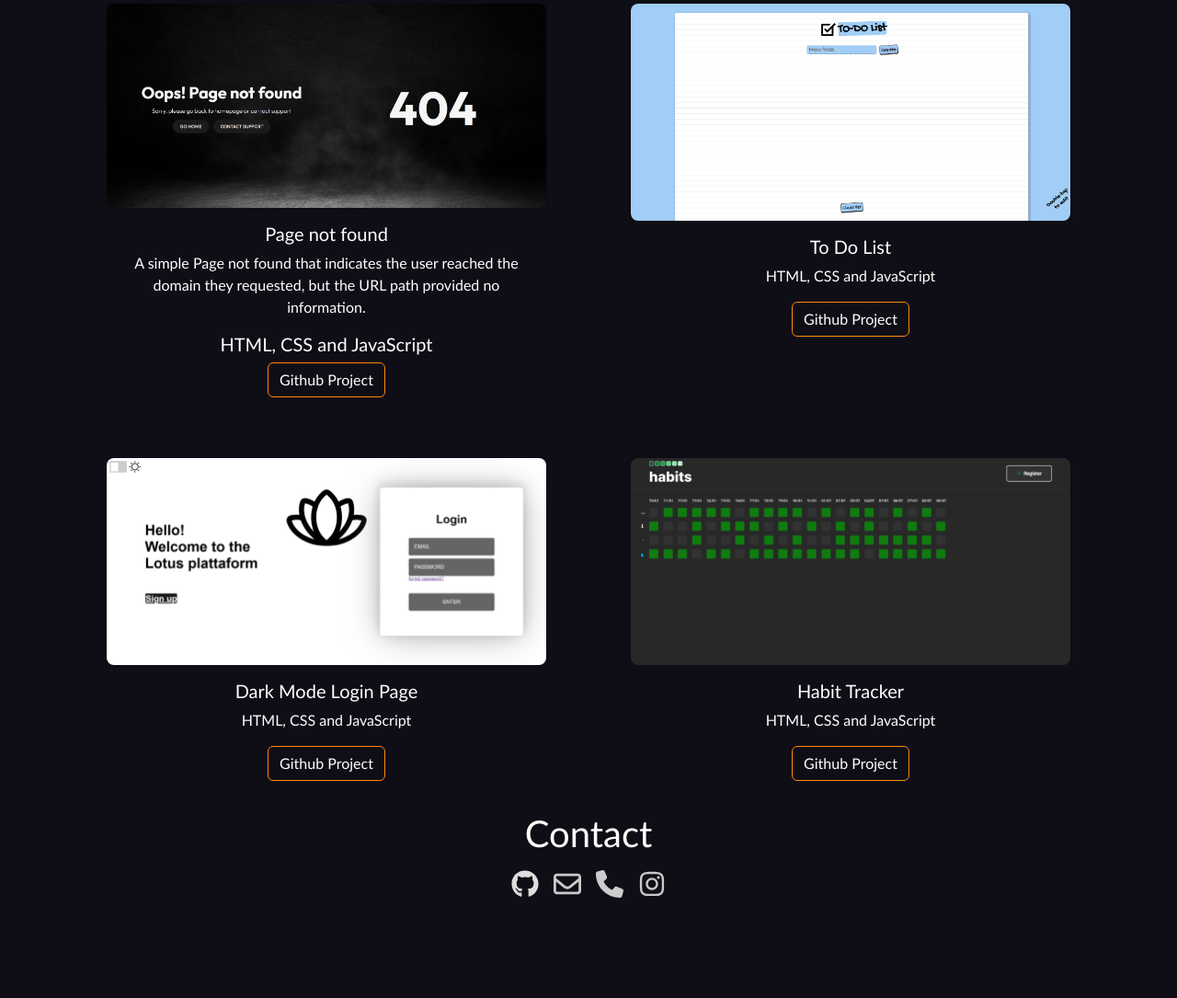
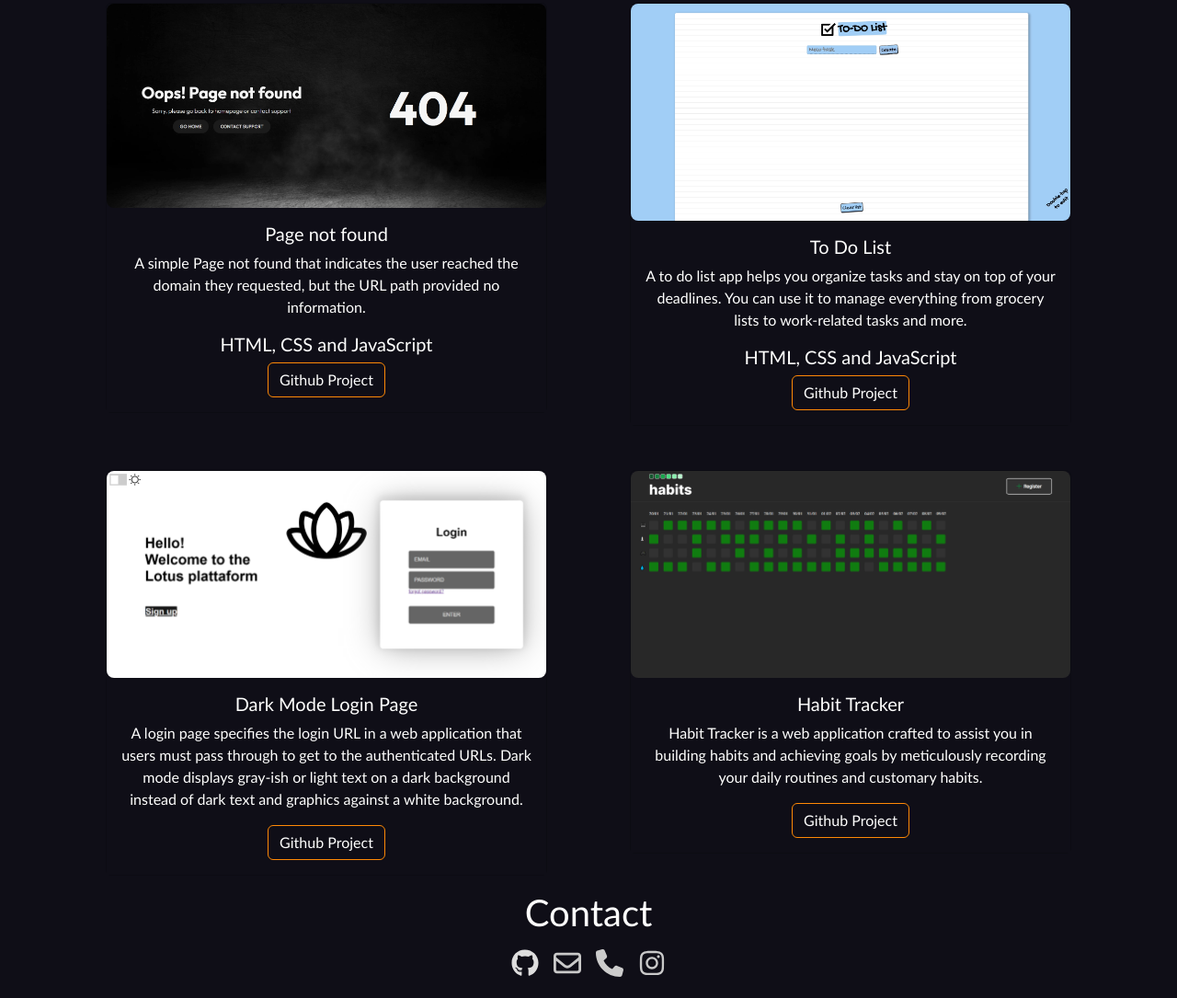
Before and after one commit to DaniloRua/Bootstrap-Portifolio, a plain HTML site: page index.html in a window 1280 px wide. Shown: the part 902-1987 px from the top of the page at 92% size. Before the commit the page ends 1928 px from the top, so only its background shows below. Drawn offline with nearby package versions, Linux system fonts and the light colour scheme.

Commit message:
description projects added

```diff
--- a/css/style.css
+++ b/css/style.css
@@ -66,7 +66,7 @@ header {
 }
 
 .customFooter {
-  height: 10vh;
+  height: 12vh;
 }
 
 .customUl li:hover {
--- a/index.html
+++ b/index.html
@@ -86,7 +86,8 @@
                                     alt="page not found screenshot">
                                 <div class="card-body">
                                     <h5 class="card-title titles">To Do List</h5>
-                                    <p class="card-text"> HTML, CSS and JavaScript</p>
+                                    <p class="card-text"> A to do list app helps you organize tasks and stay on top of your deadlines. You can use it to manage everything from grocery lists to work-related tasks and more.</p>
+                                    <h5>HTML, CSS and JavaScript</h5>
                                     <a href="https://github.com/DaniloRua/TODO-list-CRUD" target="_blank"
                                         class="btn btn-primary titles"> Github Project</a>
                                 </div>
@@ -100,7 +101,7 @@
                                     alt="page not found screenshot">
                                 <div class="card-body">
                                     <h5 class="card-title titles">Dark Mode Login Page</h5>
-                                    <p class="card-text"> HTML, CSS and JavaScript</p>
+                                    <p class="card-text"> A login page specifies the login URL in a web application that users must pass through to get to the authenticated URLs. Dark mode displays gray-ish or light text on a dark background instead of dark text and graphics against a white background.</p>
                                     <a href="https://github.com/DaniloRua/Login-Dark-Mode" target="_blank"
                                         class="btn btn-primary titles"> Github Project</a>
                                 </div>
@@ -114,7 +115,7 @@
                                     alt="page not found screenshot">
                                 <div class="card-body">
                                     <h5 class="card-title titles">Habit Tracker</h5>
-                                    <p class="card-text"> HTML, CSS and JavaScript</p>
+                                    <p class="card-text">Habit Tracker is a web application crafted to assist you in building habits and achieving goals by meticulously recording your daily routines and customary habits.</p>
                                     <a href="https://github.com/DaniloRua/nlw-setup" target="_blank"
                                         class="btn btn-primary titles"> Github Project</a>
                                 </div>
```
